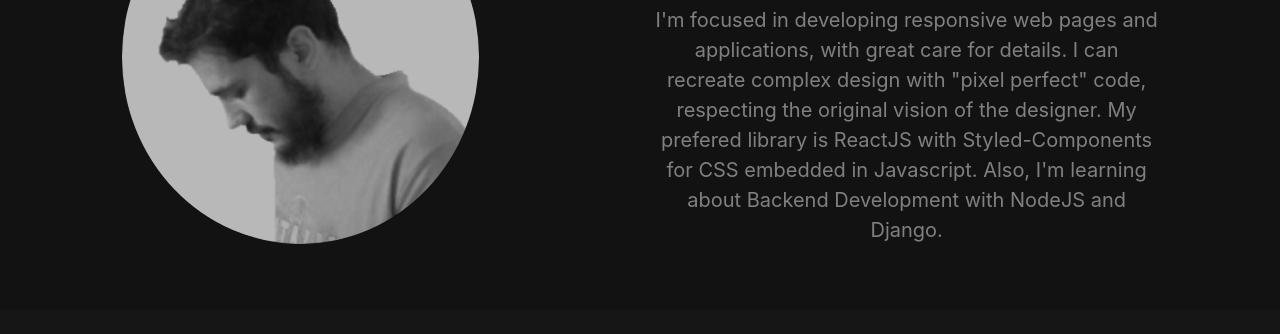
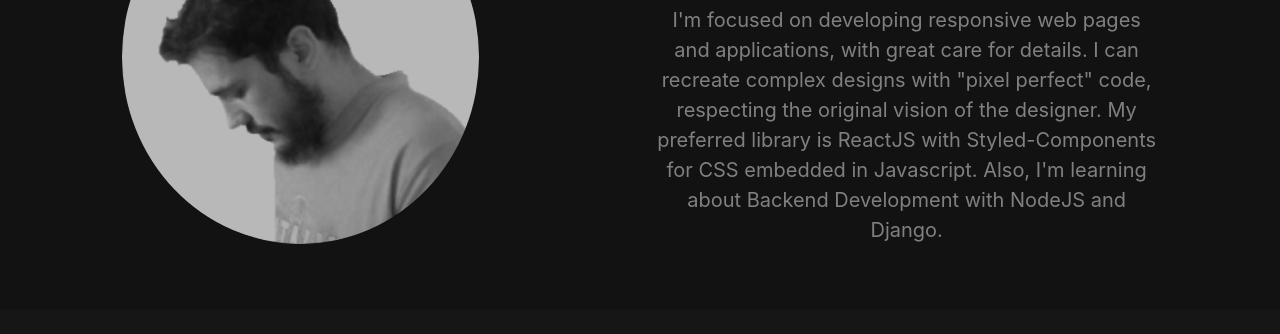
Before and after one commit to jorgeflagel/jorgeflagel.github.io, a website: page index.html in a window 1280 px wide. Shown: the part 247-581 px from the top of the page. Drawn offline with nearby package versions, Linux system fonts and the light colour scheme.

Commit message:
Changing text details

```diff
--- a/index.html
+++ b/index.html
@@ -55,9 +55,9 @@
       <div class="col-12 col-md-6 offset-md-0 col-lg-5 offset-lg-1 text-center ">
         <h1 class="text-white"><span class="text-secondary d-block">Hi, my name is Jorge Flagel.</span>I'm a Frontend Developer.</h1>
         <p class="text-info">
-          I'm focused in developing responsive web pages and applications, with great care for details.
-          I can recreate complex design with "pixel perfect" code, respecting the original vision of the designer.
-          My prefered library is ReactJS with Styled-Components for CSS embedded in Javascript.
+          I'm focused on developing responsive web pages and applications, with great care for details.
+          I can recreate complex designs with "pixel perfect" code, respecting the original vision of the designer.
+          My preferred library is ReactJS with Styled-Components for CSS embedded in Javascript.
           Also, I'm learning about Backend Development with NodeJS and Django.</p>
       </div>
     </div>
```
